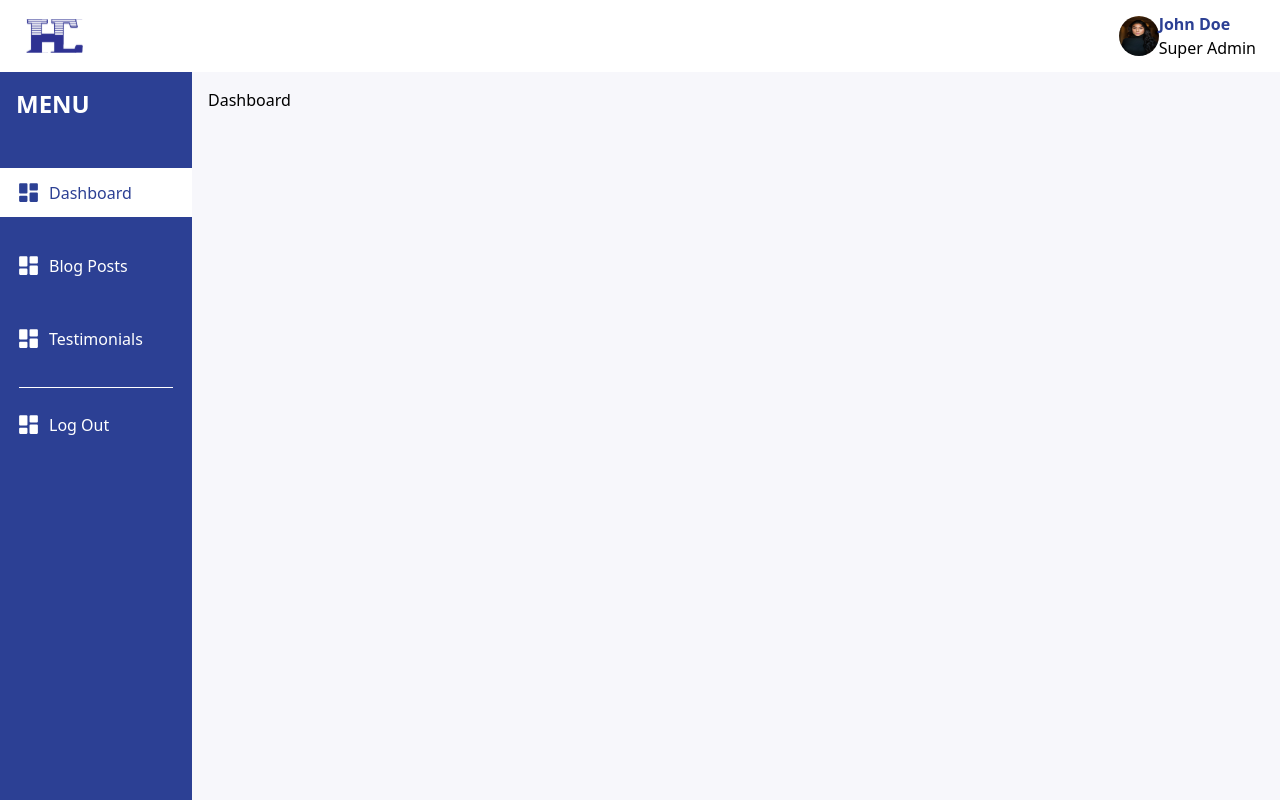
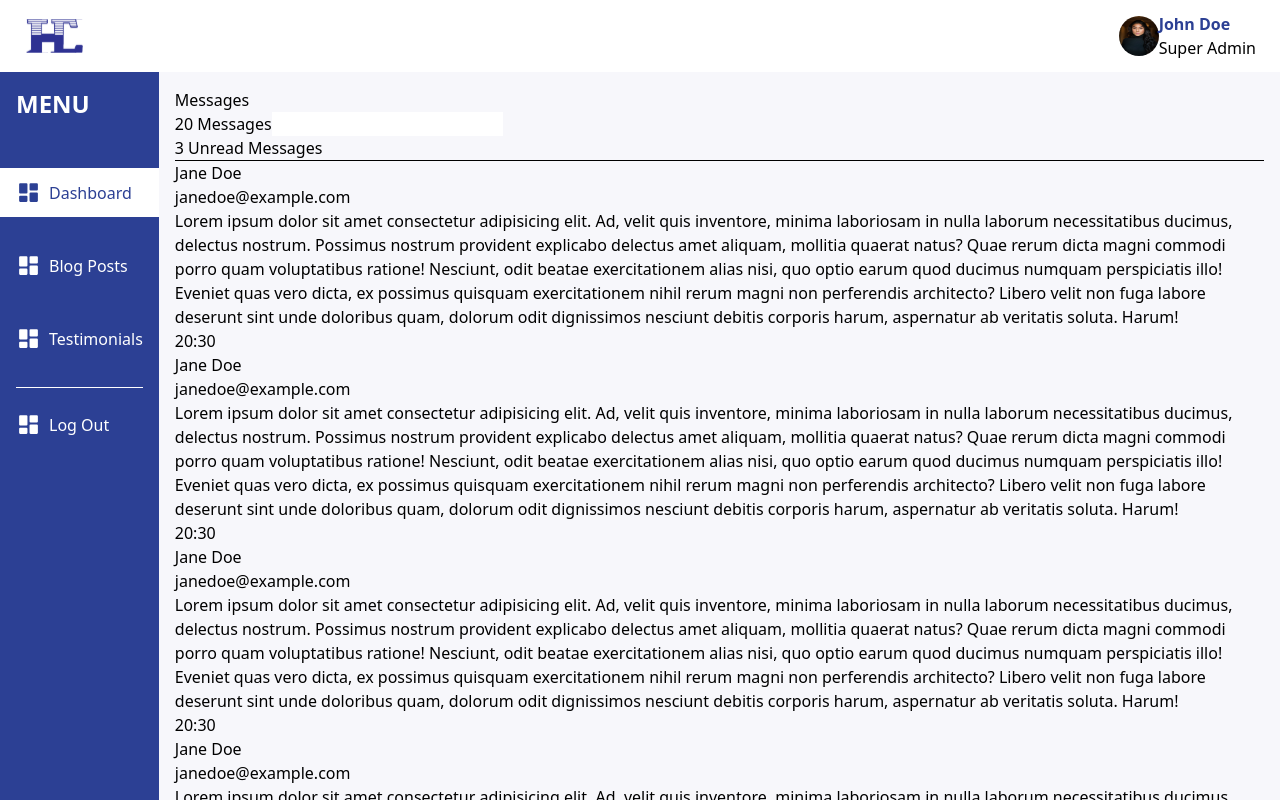
Before and after one commit to joshytheprogrammer/ochexagon_admin, a Next.js app: page /dashboard in a window 1280 px wide. Shown: the top 800 px of the page. Built offline with nearby package versions, Linux system fonts and the light colour scheme.

Commit message:
created the dashboard structure

```diff
--- a/app/(panel)/dashboard/page.jsx
+++ b/app/(panel)/dashboard/page.jsx
@@ -1,6 +1,11 @@
+import Messages from "@components/adminPanel/dashboard/Messages";
+
 const Dashboard = () => {
   return (
-    <div>Dashboard</div>
+    <div>
+      <h1>Messages</h1>
+      <Messages />
+    </div>
   );
 }
 
--- a/app/(panel)/layout.jsx
+++ b/app/(panel)/layout.jsx
@@ -19,7 +19,7 @@ const AdminPanelLayout = ({ children }) => {
       <div className="flex flex-grow">
         <SidePanel isOpen={isOpen} setIsOpen={setIsOpen} />
 
-        <main className="flex-grow p-4">
+        <main className="flex-grow p-4 overflow-y-scroll">
           <MenuBtn onClick={openMenu} />
 
           {children}
--- a/components/adminPanel/SidePanel.jsx
+++ b/components/adminPanel/SidePanel.jsx
@@ -14,7 +14,7 @@ const SidePanel = ({ isOpen, setIsOpen }) => {
 
   return (
     <aside
-      className={`bg-primary-color text-white w-[50%] sm:w-[30%] md:w-[25%] lg:w-[20%] xl:w-[15%] fixed lg:static h-full transition-transform duration-500 ease-linear ${!isOpen ? "translate-x-[-100%]" : "translate-x-0"} lg:translate-x-0`}
+      className={`bg-primary-color text-white w-[50%] sm:w-[30%] md:w-[25%] lg:w-[20%] xl:w-[15%] fixed lg:static transition-transform duration-500 ease-linear ${!isOpen ? "translate-x-[-100%]" : "translate-x-0"} lg:translate-x-0`}
     >
       <div className="flex flex-row justify-between items-center m-4 mb-12 mr-3">
         <h2 className="uppercase font-semibold text-2xl">menu</h2>
--- /dev/null
+++ b/components/adminPanel/dashboard/Messages.jsx
@@ -0,0 +1,35 @@
+import messagesArray from "@utils/messages";
+
+const Messages = () => {
+  const messageList = messagesArray;
+
+  return (
+    <div className="h-max">
+      <span>20 Messages</span>
+
+      <input type="text" />
+
+      <p>3 Unread Messages</p>
+
+      <hr />
+
+      <div>
+        {messageList.map((message, index) => (
+          <div key={index}>
+            <div>
+              <h2>{message.senderName}</h2>
+              <span>{message.email}</span>
+            </div>
+
+            <div>
+              <p>{message.message}</p>
+              <span>{message.time}</span>
+            </div>
+          </div>
+        ))}
+      </div>
+    </div>
+  );
+};
+
+export default Messages;
```
